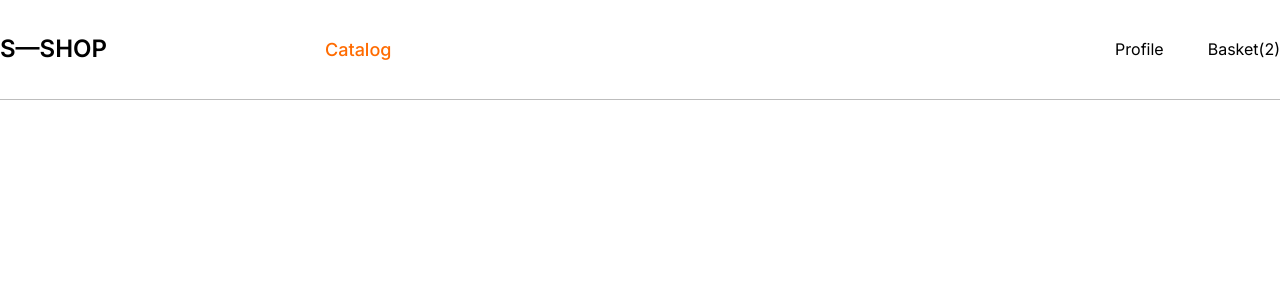
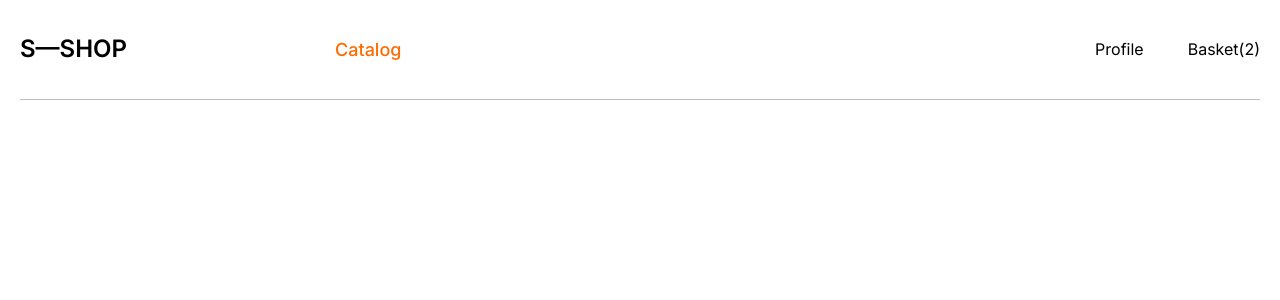
Before and after one commit to SafychCSS/wemakefab, a Vue app: page / in a window 1280 px wide. Shown: the top 300 px of the page. Built offline with nearby package versions, Linux system fonts and the light colour scheme.

Commit message:
fix header

```diff
--- a/src/components/TheHeader.vue
+++ b/src/components/TheHeader.vue
@@ -1,6 +1,7 @@
 <template>
     <div class="header">
-        <div class="container header__container">
+        <div class="container">
+            <div class="header__container">
                 <div class="row header__row">
                     <div class="col">
                         <div class="header__logo">S—Shop</div>
@@ -21,6 +22,7 @@
                 </div>
             </div>
         </div>
+    </div>
 </template>
 
 <script>
@@ -32,7 +34,9 @@ export default {
 <style lang="scss" scoped>
 .header {
     &__container {
-        padding: 35px 0;
+        padding-top: 35px;
+        padding-bottom: 35px;
+
         border-bottom: 1px solid #BDBDBD;
     }
 
```
Lines whose indentation alone changed are shown as unchanged.
